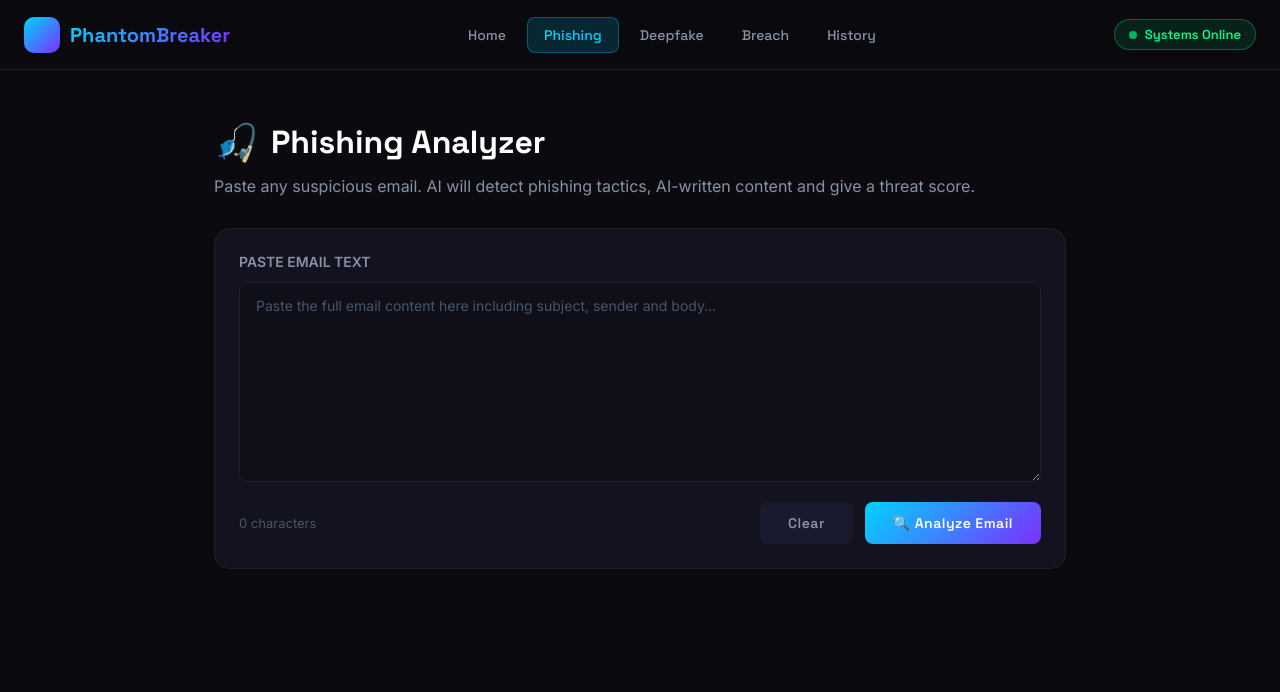
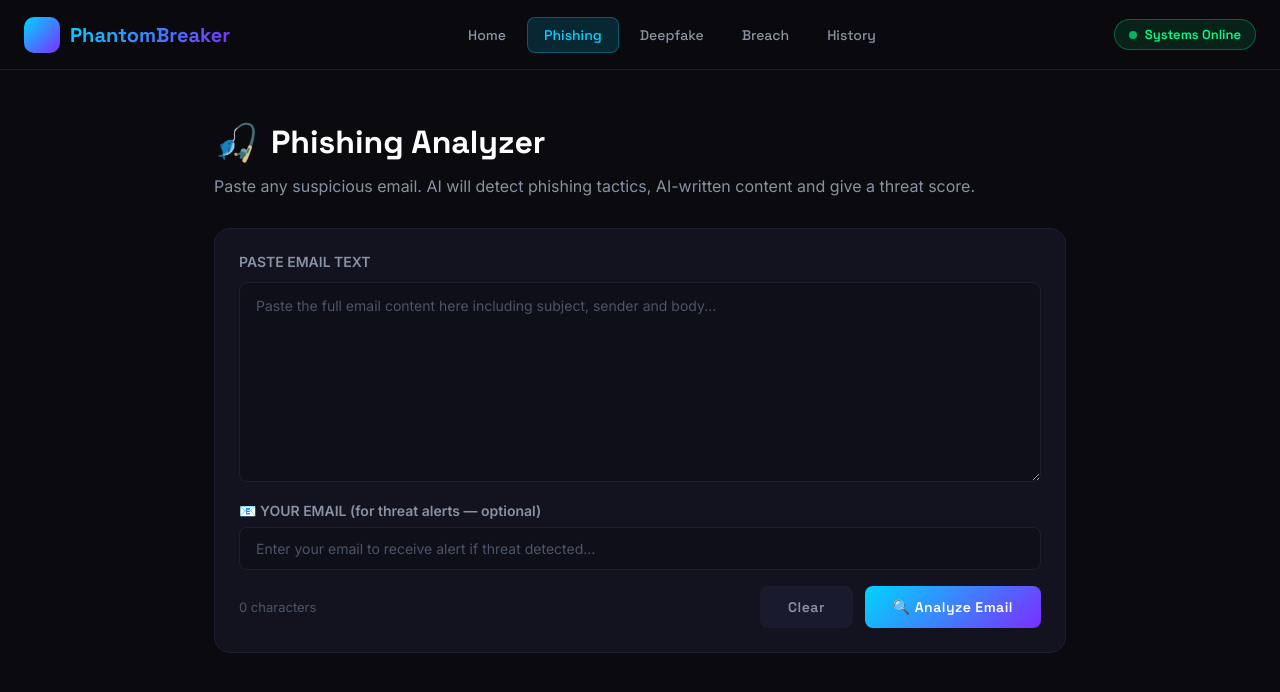
Before and after one commit to aksharakbtech24-sudo/phantombreaker, a React (Create React App) app: page / in a window 1280 px wide. Both pictures are taken after a click on the button "Phishing". Shown: the top 692 px of the page. Built offline with nearby package versions, Linux system fonts and the light colour scheme.

Commit message:
Add email alert system with EmailJS

```diff
--- a/package.json
+++ b/package.json
@@ -3,6 +3,7 @@
   "version": "0.1.0",
   "private": true,
   "dependencies": {
+    "@emailjs/browser": "^4.4.1",
     "@testing-library/dom": "^10.4.1",
     "@testing-library/jest-dom": "^6.9.1",
     "@testing-library/react": "^16.3.2",
--- a/src/components/PhishingAnalyzer.js
+++ b/src/components/PhishingAnalyzer.js
@@ -1,10 +1,14 @@
 import React, { useState } from 'react';
 import { motion } from 'framer-motion';
 import axios from 'axios';
+import emailjs from '@emailjs/browser';
 import ThreatScore from './ThreatScore';
 import PDFReport from './PDFReport';
 
 const API_URL = 'https://phantombreaker-backend-xleo.onrender.com';
+const EMAILJS_SERVICE_ID = 'service_lxa01q6';
+const EMAILJS_TEMPLATE_ID = 'template_lk0ynog';
+const EMAILJS_PUBLIC_KEY = 'fg77ko_kJNMfhSgeK5LBx';
 
 function speakAlert(message) {
   if ('speechSynthesis' in window) {
@@ -21,10 +25,33 @@ function speakAlert(message) {
 
 function PhishingAnalyzer({ addToHistory }) {
   const [emailText, setEmailText] = useState('');
+  const [alertEmail, setAlertEmail] = useState('');
   const [result, setResult] = useState(null);
   const [loading, setLoading] = useState(false);
   const [error, setError] = useState('');
   const [voiceTriggered, setVoiceTriggered] = useState(false);
+  const [emailSent, setEmailSent] = useState(false);
+
+  const sendEmailAlert = async (data) => {
+    if (!alertEmail || !alertEmail.includes('@')) return;
+    try {
+      await emailjs.send(
+        EMAILJS_SERVICE_ID,
+        EMAILJS_TEMPLATE_ID,
+        {
+          to_email: alertEmail,
+          threat_score: data.combined_threat_score,
+          verdict: data.is_phishing ? 'PHISHING DETECTED' : 'SAFE',
+          language: data.language_detected || 'English',
+          tactics: data.manipulation_tactics?.join(', ') || 'None detected',
+        },
+        EMAILJS_PUBLIC_KEY
+      );
+      setEmailSent(true);
+    } catch (err) {
+      console.error('Email failed:', err);
+    }
+  };
 
   const analyze = async () => {
     if (!emailText.trim() || emailText.length < 10) {
@@ -35,6 +62,7 @@ function PhishingAnalyzer({ addToHistory }) {
     setError('');
     setResult(null);
     setVoiceTriggered(false);
+    setEmailSent(false);
 
     try {
       const response = await axios.post(`${API_URL}/api/analyze-phishing`, {
@@ -44,6 +72,7 @@ function PhishingAnalyzer({ addToHistory }) {
       if (response.data.combined_threat_score >= 60) {
         setVoiceTriggered(true);
         speakAlert('Warning! High threat detected. This email is likely a phishing attack. Do not click any links.');
+        await sendEmailAlert(response.data);
       }
       addToHistory({
         type: 'Phishing Analysis',
@@ -85,6 +114,24 @@ function PhishingAnalyzer({ addToHistory }) {
             onChange={e => setEmailText(e.target.value)}
             style={{ minHeight: '200px' }}
           />
+
+          <div style={{ marginTop: '16px', marginBottom: '8px' }}>
+            <label style={{
+              display: 'block', marginBottom: '8px',
+              fontSize: '14px', fontWeight: 600, color: 'var(--text-secondary)'
+            }}>
+              📧 YOUR EMAIL (for threat alerts — optional)
+            </label>
+            <input
+              type="email"
+              className="input-field"
+              placeholder="Enter your email to receive alert if threat detected..."
+              value={alertEmail}
+              onChange={e => setAlertEmail(e.target.value)}
+              style={{ padding: '12px 16px', width: '100%', boxSizing: 'border-box' }}
+            />
+          </div>
+
           <div style={{
             display: 'flex', justifyContent: 'space-between',
             alignItems: 'center', marginTop: '16px'
@@ -95,7 +142,7 @@ function PhishingAnalyzer({ addToHistory }) {
             <div style={{ display: 'flex', gap: '12px' }}>
               <button
                 className="btn-primary"
-                onClick={() => { setEmailText(''); setResult(null); setError(''); setVoiceTriggered(false); }}
+                onClick={() => { setEmailText(''); setAlertEmail(''); setResult(null); setError(''); setVoiceTriggered(false); setEmailSent(false); }}
                 style={{ background: 'var(--bg-hover)', color: 'var(--text-secondary)' }}
               >
                 Clear
@@ -169,6 +216,15 @@ function PhishingAnalyzer({ addToHistory }) {
                     🔊 Voice Alert Triggered — High Threat Detected!
                   </div>
                 )}
+                {emailSent && (
+                  <div style={{
+                    marginTop: '8px', padding: '10px 16px',
+                    background: 'rgba(0,212,255,0.1)', border: '1px solid rgba(0,212,255,0.3)',
+                    borderRadius: '8px', fontSize: '13px', color: 'var(--accent-cyan)'
+                  }}>
+                    📧 Security alert sent to {alertEmail}!
+                  </div>
+                )}
                 <div style={{ marginTop: '16px' }}>
                   <PDFReport scanData={result} type="Phishing Analysis" />
                 </div>
```
Also changed, not shown: 1 other file (tests, documents, lock files or other folders).
